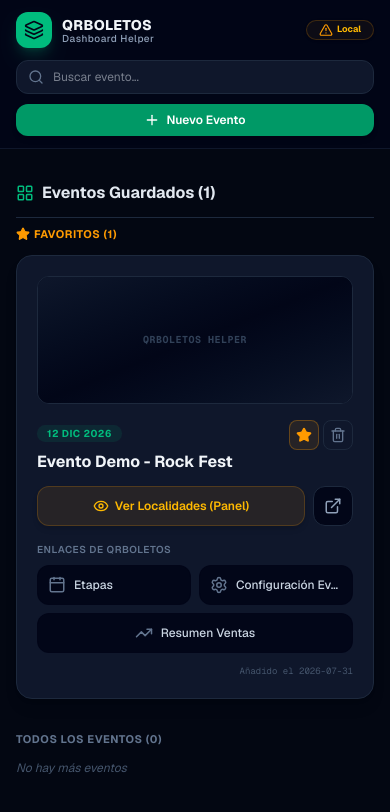
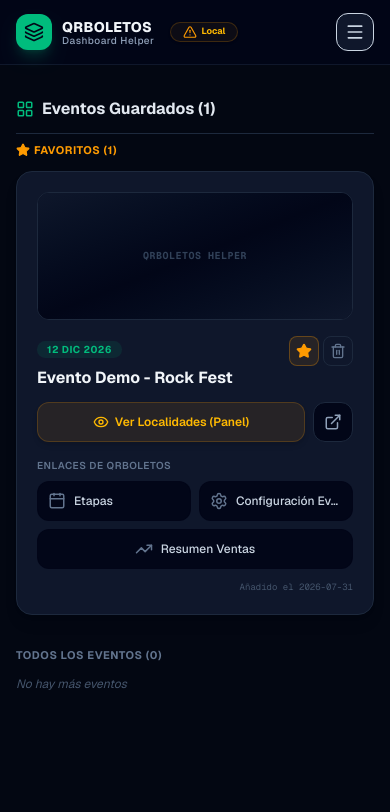
Before and after one commit to andresmholguin/eventQRaccess, a Next.js app: page / in a window 390 px wide. Shown: the top 812 px of the page. Built offline with nearby package versions, Linux system fonts and the light colour scheme.

Commit message:
feat: compactar nav superior en menu hamburguesa para dispositivos moviles

```diff
--- a/src/app/page.tsx
+++ b/src/app/page.tsx
@@ -17,7 +17,8 @@ import {
   ShieldCheck,
   AlertTriangle,
   Plus,
-  X
+  X,
+  Menu
 } from 'lucide-react';
 
 export default function Home() {
@@ -28,6 +29,7 @@ export default function Home() {
   const [isLoading, setIsLoading] = useState(true);
   const [errorMsg, setErrorMsg] = useState<string | null>(null);
   const [isAddModalOpen, setIsAddModalOpen] = useState(false);
+  const [isMobileMenuOpen, setIsMobileMenuOpen] = useState(false);
 
   // Cargar eventos iniciales al cargar la página
   useEffect(() => {
@@ -218,9 +220,9 @@ export default function Home() {
     <main className="min-h-screen bg-[#030712] text-slate-100 font-sans selection:bg-emerald-500/20">
       {/* Navbar Superior */}
       <nav className="border-b border-slate-900 bg-slate-950/80 backdrop-blur-md sticky top-0 z-40">
-        <div className="max-w-7xl mx-auto px-4 sm:px-6 lg:px-8 py-3 md:py-0 md:h-16 flex flex-col md:flex-row md:items-center justify-between gap-3">
+        <div className="max-w-7xl mx-auto px-4 sm:px-6 lg:px-8 h-16 flex items-center justify-between">
           {/* Logo y Badge */}
-          <div className="flex items-center justify-between md:justify-start gap-4">
+          <div className="flex items-center gap-4">
             <div className="flex items-center gap-2.5">
               <div className="bg-emerald-500 p-2 rounded-xl text-slate-950 font-bold shadow-lg shadow-emerald-500/20">
                 <Layers className="w-5 h-5" />
@@ -242,8 +244,7 @@ export default function Home() {
               ) : isSheetsMode ? (
                 <div className="bg-emerald-500/5 text-emerald-400 border border-emerald-500/20 rounded-full px-3 py-0.5 text-[9px] font-bold flex items-center gap-1 shadow-sm">
                   <ShieldCheck className="w-3.5 h-3.5 text-emerald-500" />
-                  <span className="hidden sm:inline">Google Sheets</span>
-                  <span className="sm:hidden">Sheets</span>
+                  <span>Google Sheets</span>
                 </div>
               ) : (
                 <div
@@ -257,10 +258,10 @@ export default function Home() {
             </div>
           </div>
 
-          {/* Controles en el Nav (Buscador, Sheet Link, Nuevo Evento) */}
-          <div className="flex flex-col sm:flex-row items-center gap-2.5 w-full md:w-auto">
+          {/* Controles en Escritorio (md en adelante) */}
+          <div className="hidden md:flex items-center gap-3">
             {/* Buscador */}
-            <div className="relative w-full sm:w-60 md:w-64">
+            <div className="relative w-64">
               <Search className="w-4 h-4 text-slate-500 absolute left-3 top-1/2 -translate-y-1/2" />
               <input
                 type="text"
@@ -277,10 +278,10 @@ export default function Home() {
                 href="https://docs.google.com/spreadsheets/d/1saVyrEYq8ITiSESR4Z13vJufjVvuKVmm9vjAsUFq3jg"
                 target="_blank"
                 rel="noopener noreferrer"
-                className="cursor-pointer bg-slate-900 border border-slate-800 hover:border-emerald-500/30 text-[11px] font-semibold px-3 py-2 rounded-xl hover:bg-slate-800 transition-all flex items-center gap-1.5 shadow-sm text-slate-300 w-full sm:w-auto justify-center"
+                className="cursor-pointer bg-slate-900 border border-slate-800 hover:border-emerald-500/30 text-[11px] font-semibold px-3 py-2 rounded-xl hover:bg-slate-800 transition-all flex items-center gap-1.5 shadow-sm text-slate-300"
               >
                 <Database className="w-4 h-4 text-emerald-500" />
-                <span className="hidden lg:inline">Google Sheet</span>
+                <span>Google Sheet</span>
                 <ExternalLink className="w-3 h-3 opacity-60" />
               </a>
             )}
@@ -288,13 +289,70 @@ export default function Home() {
             {/* Botón Nuevo Evento */}
             <button
               onClick={() => setIsAddModalOpen(true)}
-              className="bg-emerald-600 hover:bg-emerald-500 text-white font-semibold text-xs py-2 px-3.5 rounded-xl transition-all shadow-md hover:shadow-emerald-500/10 flex items-center justify-center gap-1.5 cursor-pointer active:scale-95 w-full sm:w-auto shrink-0"
+              className="bg-emerald-600 hover:bg-emerald-500 text-white font-semibold text-xs py-2 px-3.5 rounded-xl transition-all shadow-md hover:shadow-emerald-500/10 flex items-center justify-center gap-1.5 cursor-pointer active:scale-95 shrink-0"
             >
               <Plus className="w-4 h-4" />
-              <span className="inline">Nuevo Evento</span>
+              <span>Nuevo Evento</span>
+            </button>
+          </div>
+
+          {/* Botón Hamburguesa en Móviles */}
+          <div className="flex md:hidden">
+            <button
+              onClick={() => setIsMobileMenuOpen(!isMobileMenuOpen)}
+              className="p-2 bg-slate-900 hover:bg-slate-800 border border-slate-850 text-slate-300 rounded-xl transition-all hover:text-white cursor-pointer"
+            >
+              {isMobileMenuOpen ? <X className="w-5 h-5" /> : <Menu className="w-5 h-5" />}
             </button>
           </div>
         </div>
+
+        {/* Dropdown del Menú Móvil */}
+        {isMobileMenuOpen && (
+          <div className="md:hidden border-t border-slate-900 bg-slate-950 p-4 space-y-4 shadow-xl animate-fade-in">
+            {/* Buscador Móvil */}
+            <div className="relative w-full">
+              <Search className="w-4 h-4 text-slate-500 absolute left-3.5 top-1/2 -translate-y-1/2" />
+              <input
+                type="text"
+                placeholder="Buscar evento..."
+                className="w-full bg-slate-900 border border-slate-800 text-slate-200 rounded-xl pl-9 pr-4 py-2.5 text-xs focus:outline-none focus:ring-1 focus:ring-emerald-500 placeholder:text-slate-500"
+                value={searchQuery}
+                onChange={(e) => setSearchQuery(e.target.value)}
+              />
+            </div>
+
+            {/* Botones en menú móvil */}
+            <div className="grid grid-cols-1 sm:grid-cols-2 gap-3">
+              {/* Botón Google Sheet */}
+              {isSheetsMode && (
+                <a
+                  href="https://docs.google.com/spreadsheets/d/1saVyrEYq8ITiSESR4Z13vJufjVvuKVmm9vjAsUFq3jg"
+                  target="_blank"
+                  rel="noopener noreferrer"
+                  className="cursor-pointer bg-slate-900 border border-slate-850 hover:border-emerald-500/30 text-xs font-semibold py-3 rounded-xl hover:bg-slate-800 transition-all flex items-center justify-center gap-1.5 shadow-sm text-slate-300 text-center"
+                  onClick={() => setIsMobileMenuOpen(false)}
+                >
+                  <Database className="w-4.5 h-4.5 text-emerald-500" />
+                  <span>Google Sheet</span>
+                  <ExternalLink className="w-3.5 h-3.5 opacity-60" />
+                </a>
+              )}
+
+              {/* Botón Nuevo Evento */}
+              <button
+                onClick={() => {
+                  setIsMobileMenuOpen(false);
+                  setIsAddModalOpen(true);
+                }}
+                className="bg-emerald-600 hover:bg-emerald-500 text-white font-semibold text-xs py-3 rounded-xl transition-all shadow-md hover:shadow-emerald-500/10 flex items-center justify-center gap-1.5 cursor-pointer w-full"
+              >
+                <Plus className="w-4 h-4" />
+                <span>Nuevo Evento</span>
+              </button>
+            </div>
+          </div>
+        )}
       </nav>
 
       {/* Contenido Principal */}
```
